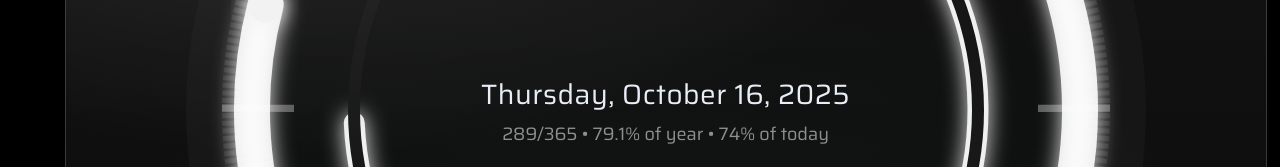
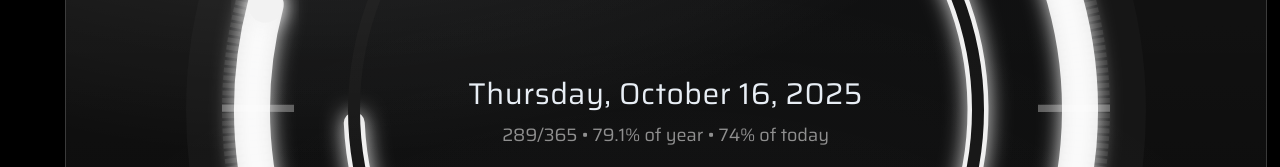
Before and after one commit to OPULENT-HARDWARE/Calendar-A, a plain HTML site: page index.html in a window 1280 px wide. Shown: the part 517-684 px from the top of the page. Drawn offline with Linux system fonts and the light colour scheme.

Commit message:
Update index.html
changed to .date-big{ font-size: clamp(18px, 3vw, 30px); letter-spacing: 0.5px; }

```diff
--- a/index.html
+++ b/index.html
@@ -65,7 +65,7 @@
   .center-text{
     position:absolute; inset:0; display:grid; place-items:center; text-align:center; padding:16px;
   }
-  .date-big{ font-size: clamp(14px, 2.5vw, 28px); letter-spacing: 0.5px; }
+  .date-big{ font-size: clamp(18px, 3vw, 30px); letter-spacing: 0.5px; }
   .date-sub{ font-size: clamp(12px, 2.2vw, 18px); color: var(--muted); margin-top:4px; }
 
   .legend{
```
